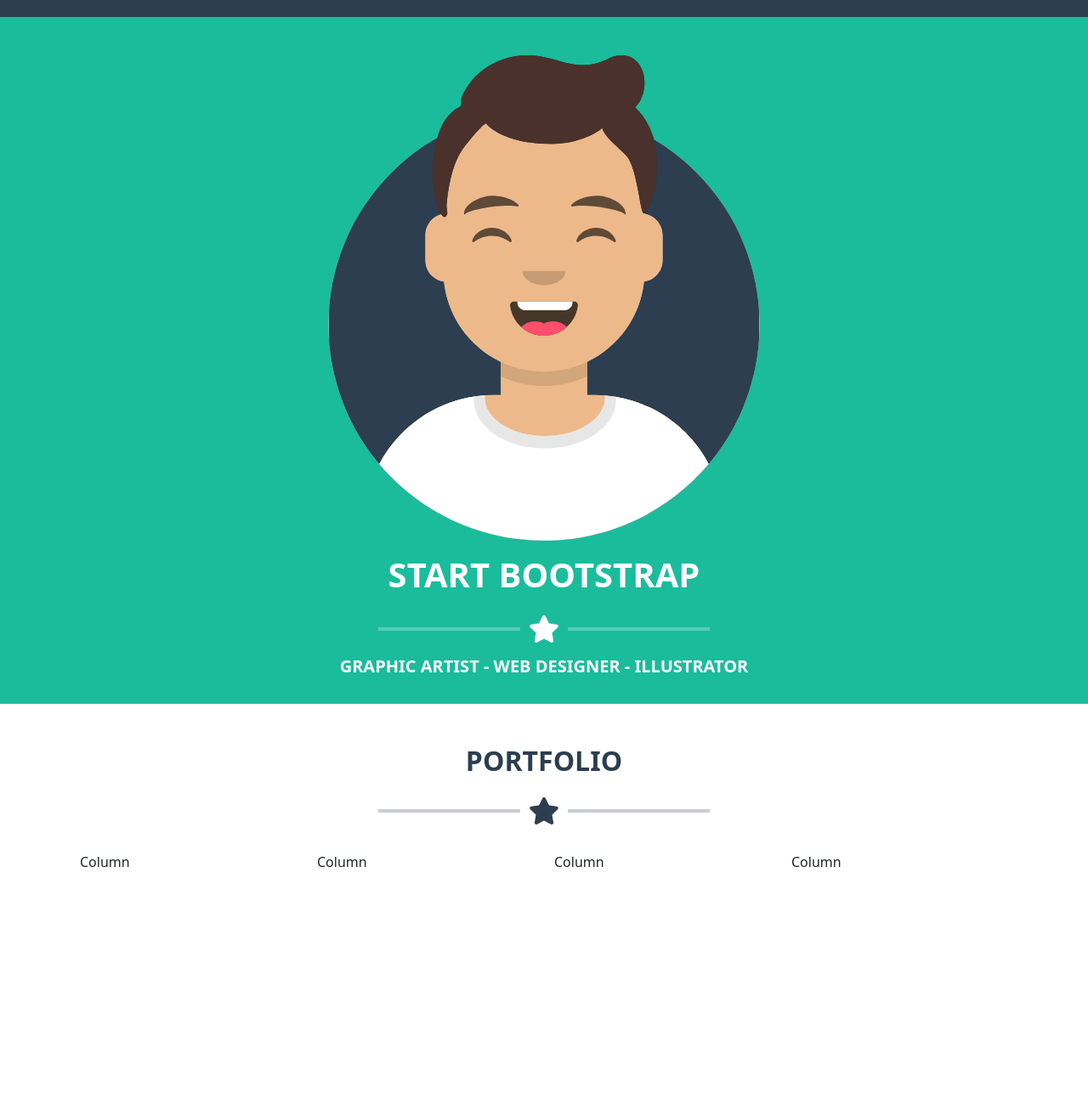
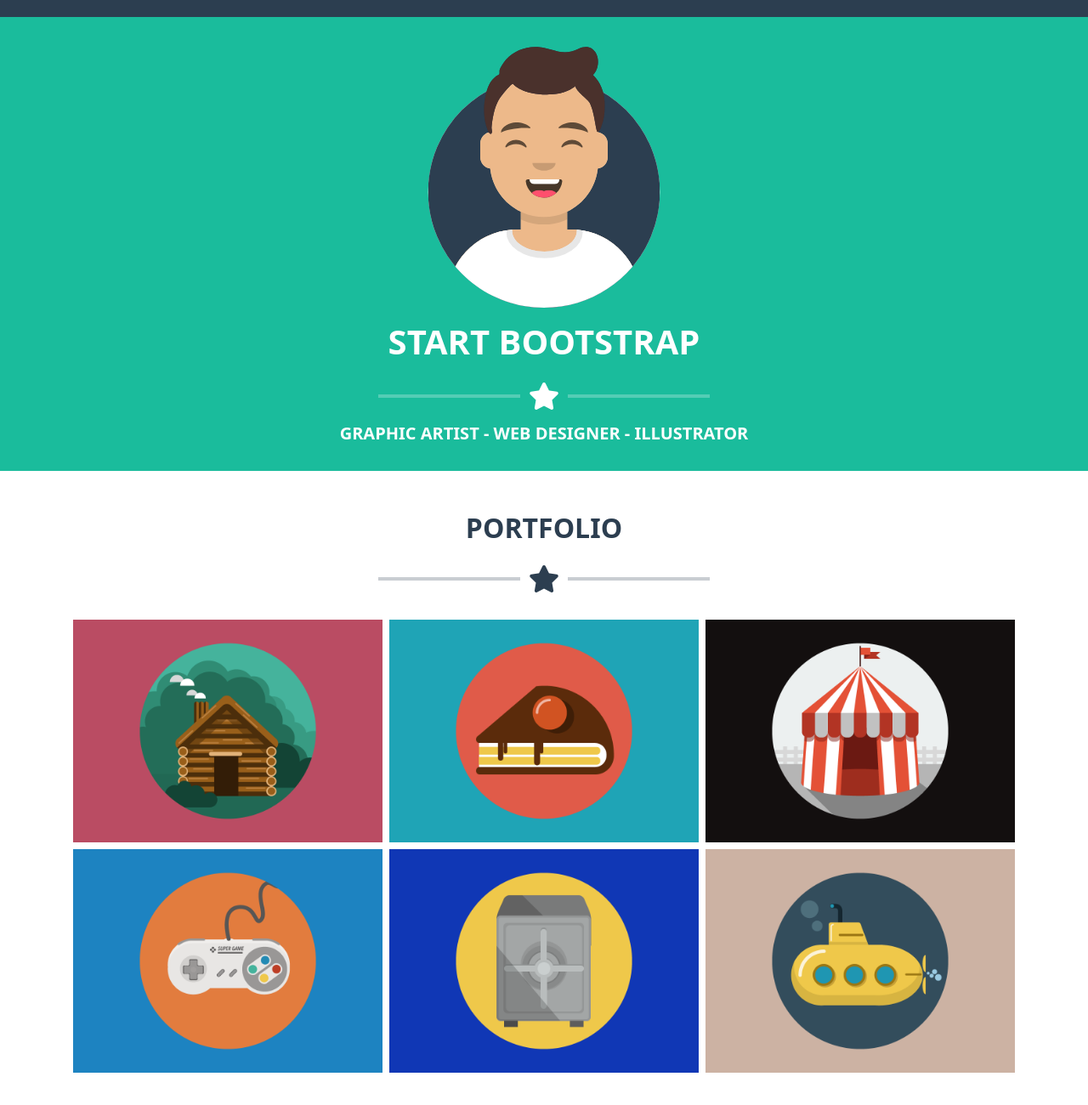
Before and after one commit to Robertodambrosio/html-css-bootstrap-freelancer, a plain HTML site: page index.html in a window 1280 px wide. Shown: the part 68-1368 px from the top of the page at 85% size. Before the commit the page ends 1142 px from the top, so only its background shows below. Drawn offline with nearby package versions, Linux system fonts and the light colour scheme.

Commit message:
portfolio

```diff
--- a/css/style.css
+++ b/css/style.css
@@ -21,6 +21,10 @@
     color: white
 }
 
+.avatar {
+    max-width: 300px;
+}
+
 hr {
     width: 15%;
     border: 2px solid;
--- a/index.html
+++ b/index.html
@@ -46,7 +46,7 @@
         <div class="container-fluid mc_bggreen">
             <div class="container-md py-4">
                 <div class="text-center">
-                    <img src="img/avatar.svg" alt="avatar main" class="pb-3 w-50">
+                    <img src="img/avatar.svg" alt="avatar main" class="pb-3 w-50 avatar">
                     <h1 class="text-uppercase fw-bold">Start Bootstrap</h1>
                     <div class="stella d-flex justify-content-center w-100">
                         <hr class="mr-2 d-inline-block align-self-center"><i class="fas fa-star py-3 fs-2"></i>
@@ -64,12 +64,13 @@
                     <hr class="ml-2 d-inline-block align-self-center">
                 </div>
             </div>
-            <div class="container">
-                <div class="row row-cols-1 row-cols-sm-2 row-cols-md-4">
-                    <div class="col">Column</div>
-                    <div class="col">Column</div>
-                    <div class="col">Column</div>
-                    <div class="col">Column</div>
+                <div class="row row-cols-1 row-cols-sm-2 row-cols-lg-3 g-2 w-100 mx-auto">
+                    <div class="col-12 col-sm-6 col-lg-4"><img src="img/cabin.png" alt="cabin" class="w-100"></div>
+                    <div class="col-12 col-sm-6 col-lg-4"><img src="img/cake.png" alt="cake" class="w-100"></div>
+                    <div class="col-12 col-sm-6 col-lg-4"><img src="img/circus.png" alt="circuis" class="w-100"></div>
+                    <div class="col-12 col-sm-6 col-lg-4"><img src="img/game.png" alt="game" class="w-100"></div>
+                    <div class="col-12 col-sm-6 col-lg-4"><img src="img/safe.png" alt="safe" class="w-100"></div>
+                    <div class="col-12 col-sm-6 col-lg-4"><img src="img/submarine.png" alt="sub" class="w-100"></div>
                 </div>
             </div>
         </div>
```
